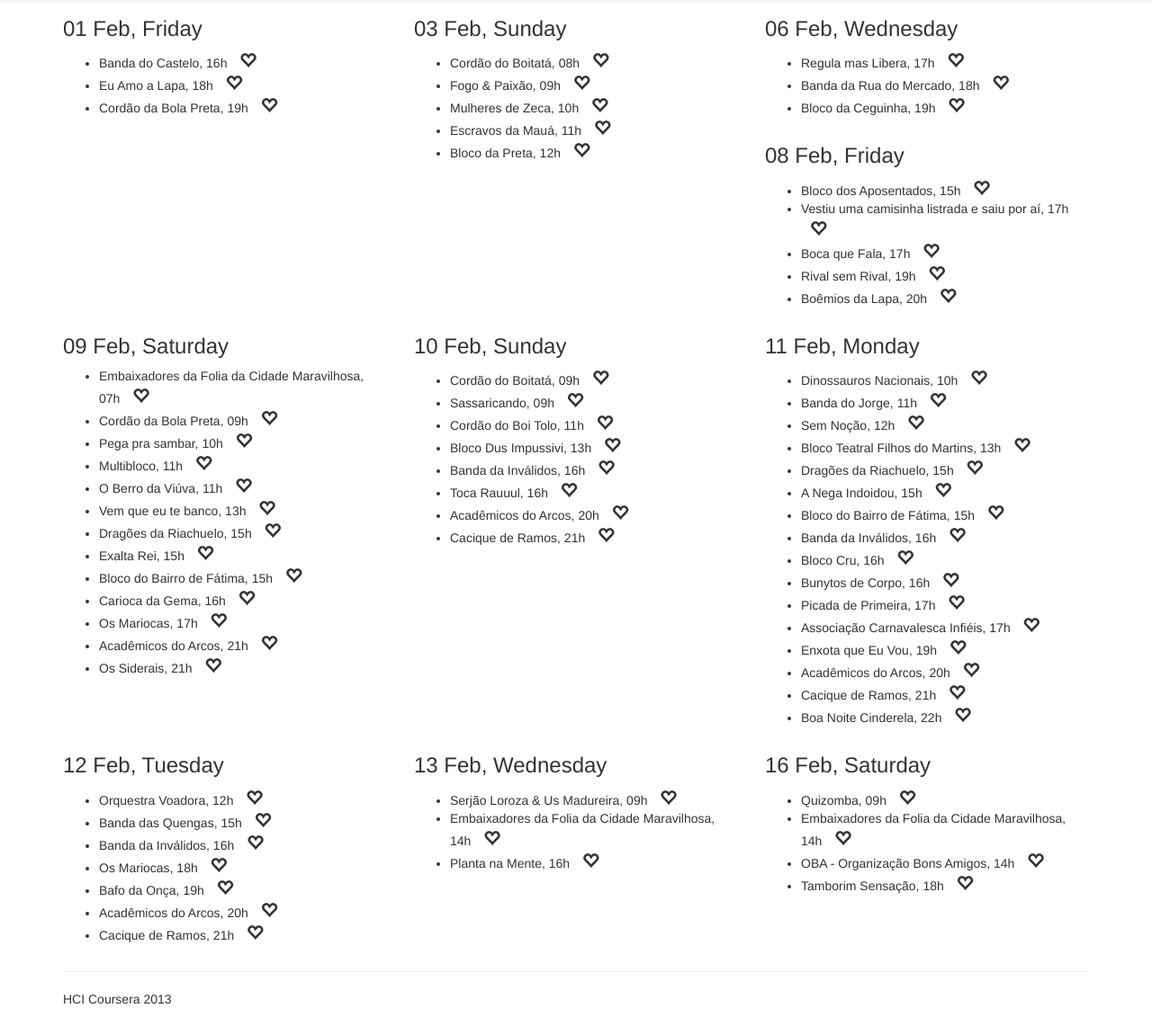
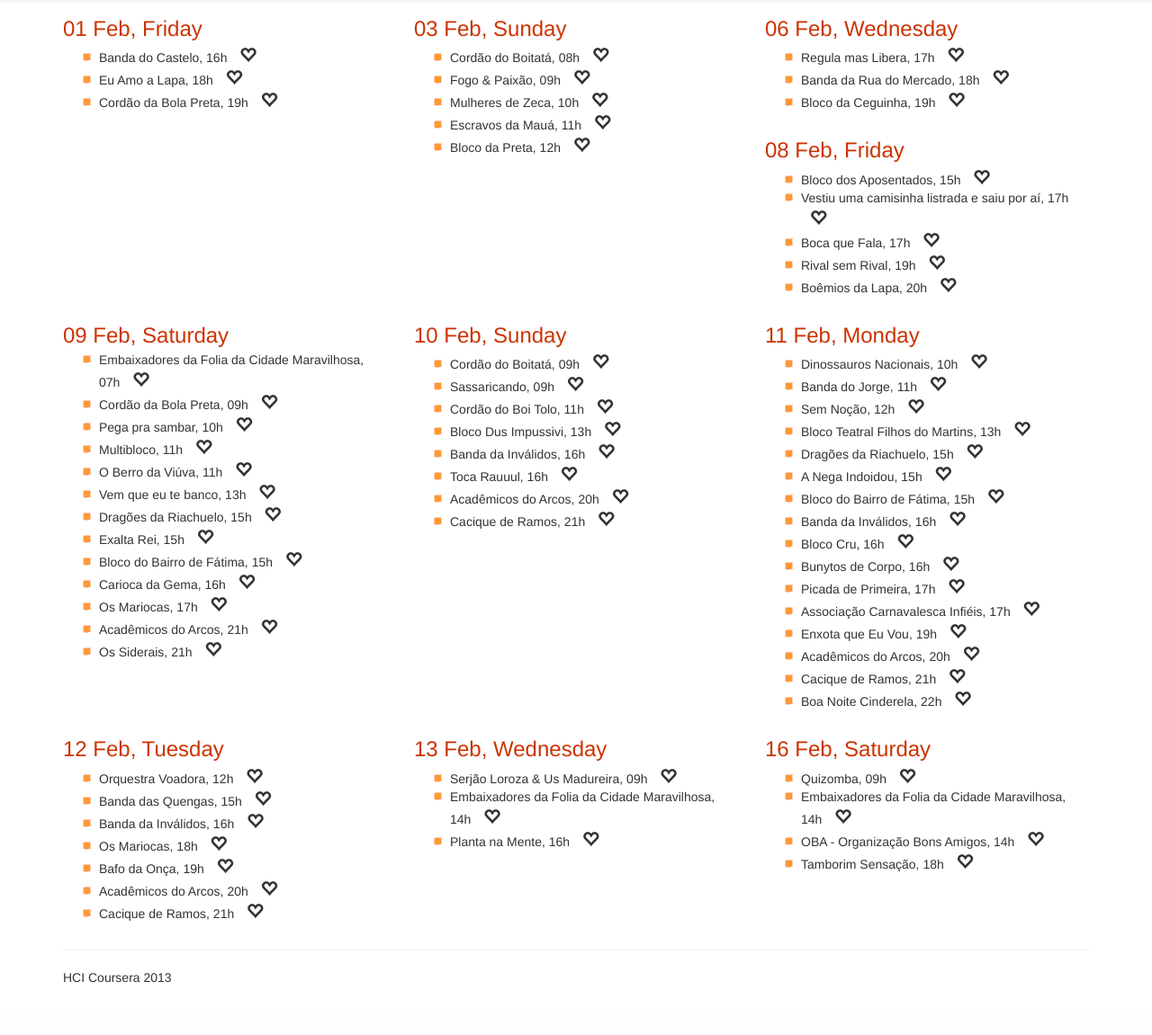
Before and after one commit to pauloneves/carnival, a PHP site: page / in a window 1280 px wide. Shown: the part 51-1202 px from the top of the page at 90% size. After the commit the page ends 1144 px from the top, so only its background shows below. Run offline with PHP 8.4, Linux system fonts and the light colour scheme; some libraries are stand-ins or nearby versions.

Commit message:
ajustes iniciais de cores, falta o título

```diff
--- a/css/main.css
+++ b/css/main.css
@@ -9,7 +9,7 @@
 }
 
 .glyphicon-heart {
-    color: red;
+    color: #990000;
     font-size: 130%;
     padding-right: 10px;
     padding-left: 10px;
@@ -20,3 +20,16 @@
     padding-right: 10px;
     padding-left: 10px;
 }
+
+ul {
+  list-style-image: url(../img/bullet.gif);
+}
+
+h1, h2, h3 {
+    color: #CC3300;
+    margin-bottom: -6px;
+}
+
+.navbar{
+    color:  #000033;
+}
--- a/js/carnaval.js
+++ b/js/carnaval.js
@@ -47,14 +47,9 @@
         numItinerary = 0;
     }
     if (el.length === 0) {  //diminuiu
-
+        numItinerary--;
     } else {
-
-    }
-    if (el.length > 0) {
         numItinerary++;
-    } else {
-        numItinerary--;
     }
     //elNum.text(numItinerary===0 ? 'empty': numItinerary);
     elNum.text(numItinerary);
```
Also changed, not shown: img/bullet.gif (added).
